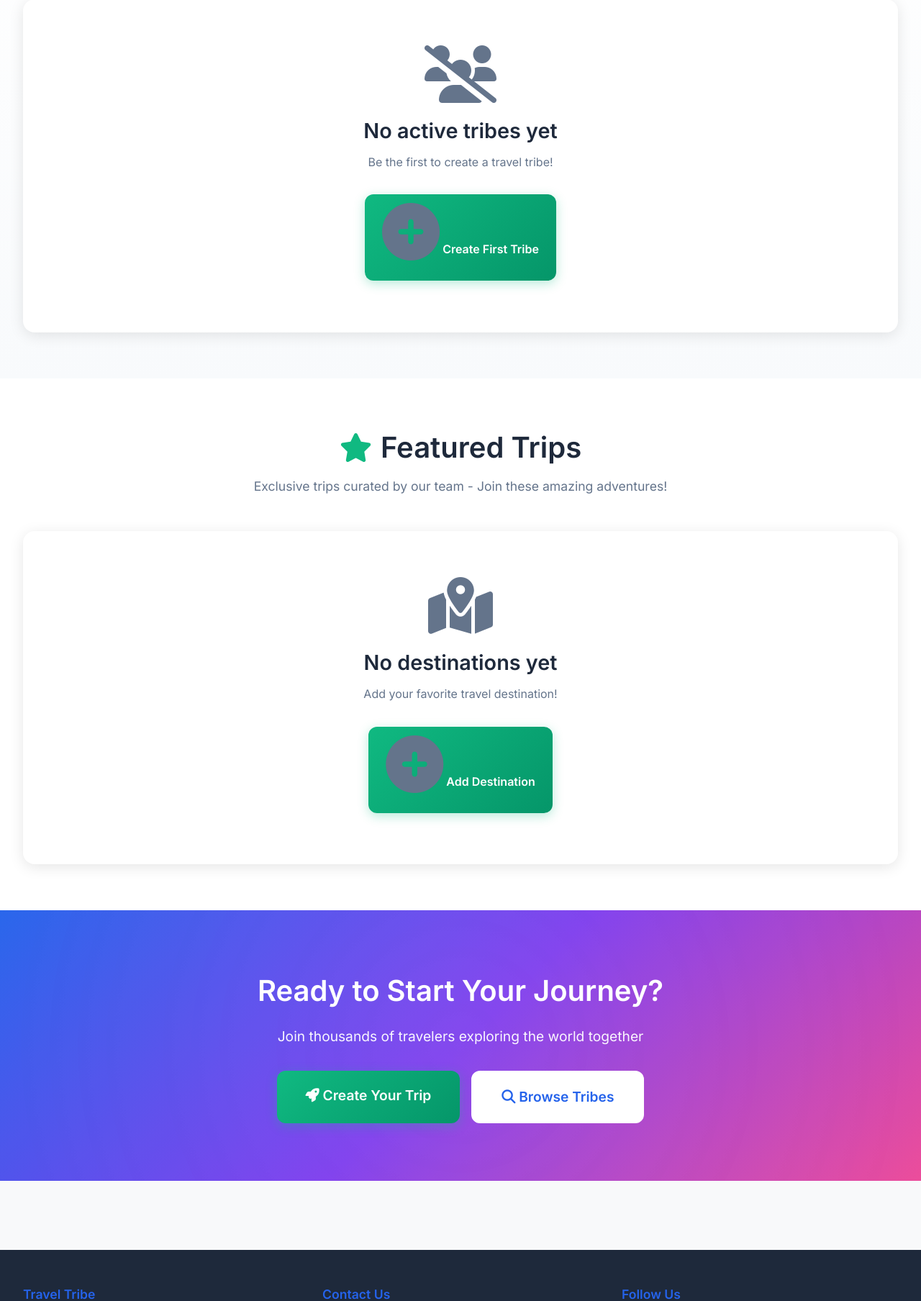
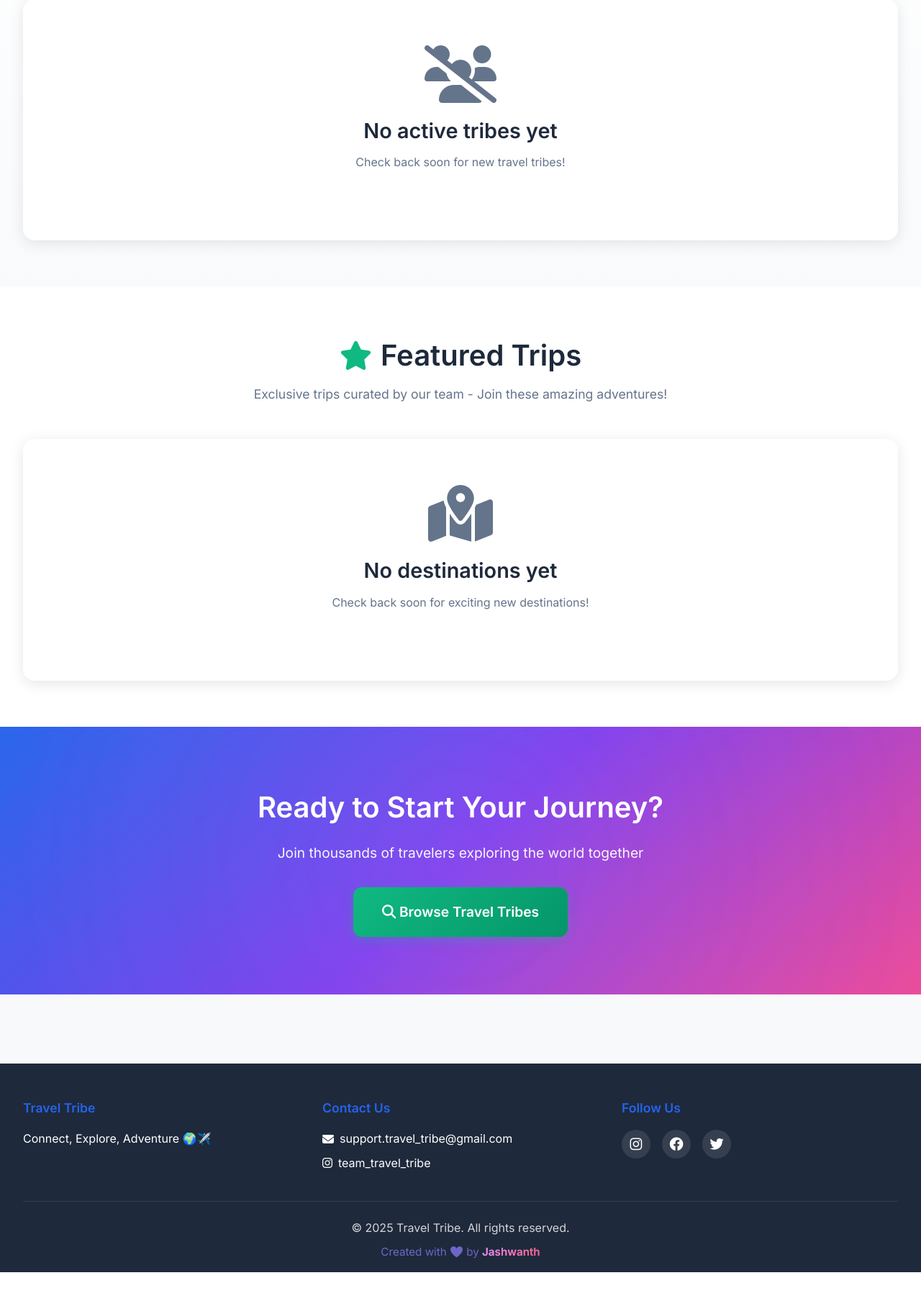
Before and after one commit to Jash107-dev/travel_tribe, a Django app: page /home/ in a window 1280 px wide. Shown: the part 1451-3259 px from the top of the page at 72% size. After the commit the page ends 3219 px from the top, so only its background shows below. Run offline with Django 5.2, Linux system fonts and the light colour scheme; data that the repository does not hold is empty.

Commit message:
Remove add destination feature - trips managed by admin only

```diff
--- a/main/templates/main/home.html
+++ b/main/templates/main/home.html
@@ -18,9 +18,6 @@
     <div class="hero-buttons">
       <a href="{% url 'trip_feed' %}" class="btn btn-primary">
         <i class="fas fa-users"></i> Find Travel Tribe
-      </a>
-      <a href="{% url 'create_trip' %}" class="btn btn-primary">
-        <i class="fas fa-plus-circle"></i> Create Trip
       </a>
     </div>
   </div>
@@ -116,10 +113,7 @@
       <div class="empty-state">
         <i class="fas fa-users-slash"></i>
         <h3>No active tribes yet</h3>
-        <p>Be the first to create a travel tribe!</p>
-        <a href="{% url 'create_trip' %}" class="btn btn-primary">
-          <i class="fas fa-plus-circle"></i> Create First Tribe
-        </a>
+        <p>Check back soon for new travel tribes!</p>
       </div>
       {% endfor %}
     </div>
@@ -199,10 +193,7 @@
       <div class="empty-state">
         <i class="fas fa-map-marked-alt"></i>
         <h3>No destinations yet</h3>
-        <p>Add your favorite travel destination!</p>
-        <a href="{% url 'add_trip' %}" class="btn btn-primary">
-          <i class="fas fa-plus-circle"></i> Add Destination
-        </a>
+        <p>Check back soon for exciting new destinations!</p>
       </div>
       {% endfor %}
     </div>
@@ -216,11 +207,8 @@
       <h2>Ready to Start Your Journey?</h2>
       <p>Join thousands of travelers exploring the world together</p>
       <div class="cta-buttons">
-        <a href="{% url 'create_trip' %}" class="btn btn-primary btn-lg">
-          <i class="fas fa-rocket"></i> Create Your Trip
-        </a>
-        <a href="{% url 'trip_feed' %}" class="btn btn-outline btn-lg">
-          <i class="fas fa-search"></i> Browse Tribes
+        <a href="{% url 'trip_feed' %}" class="btn btn-primary btn-lg">
+          <i class="fas fa-search"></i> Browse Travel Tribes
         </a>
       </div>
     </div>
```
